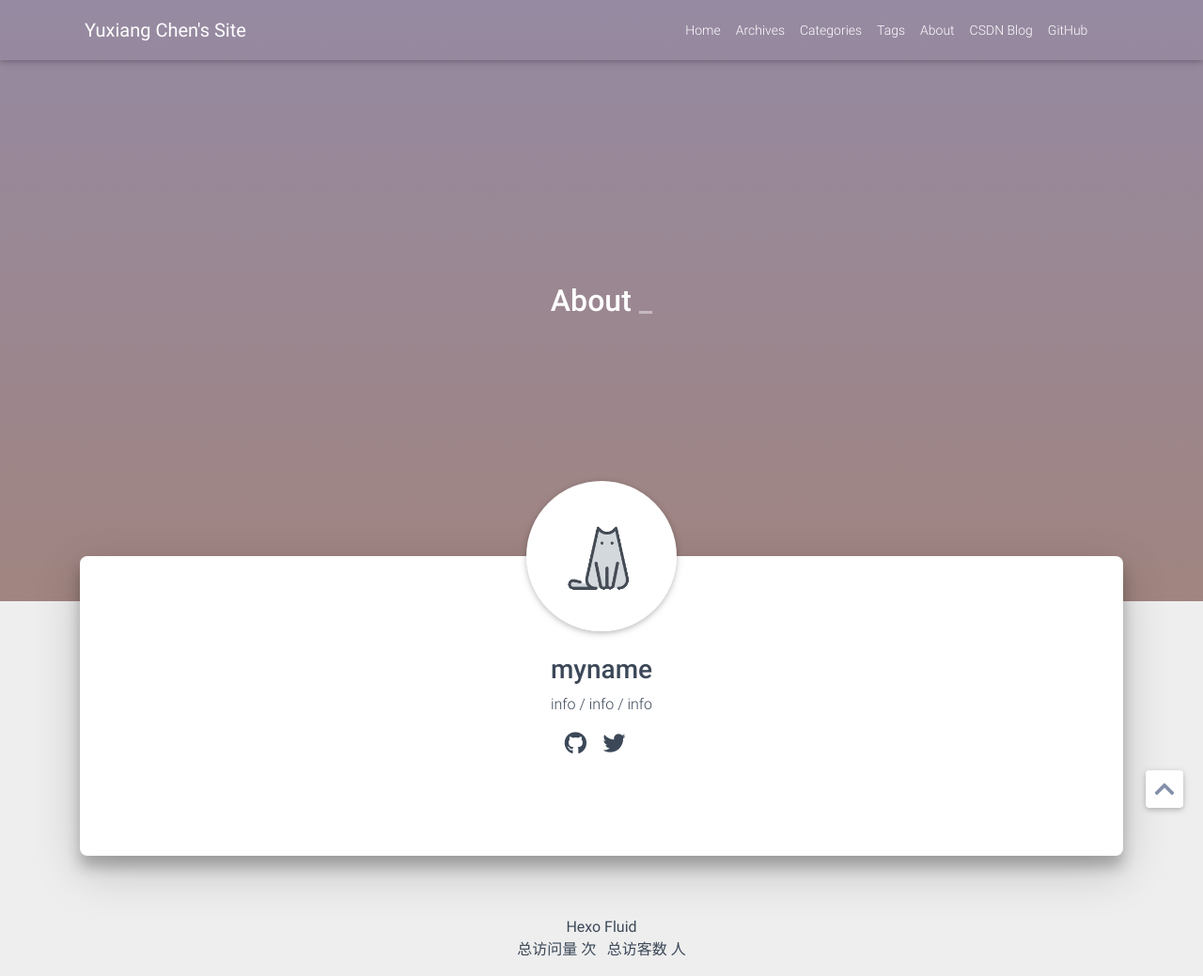
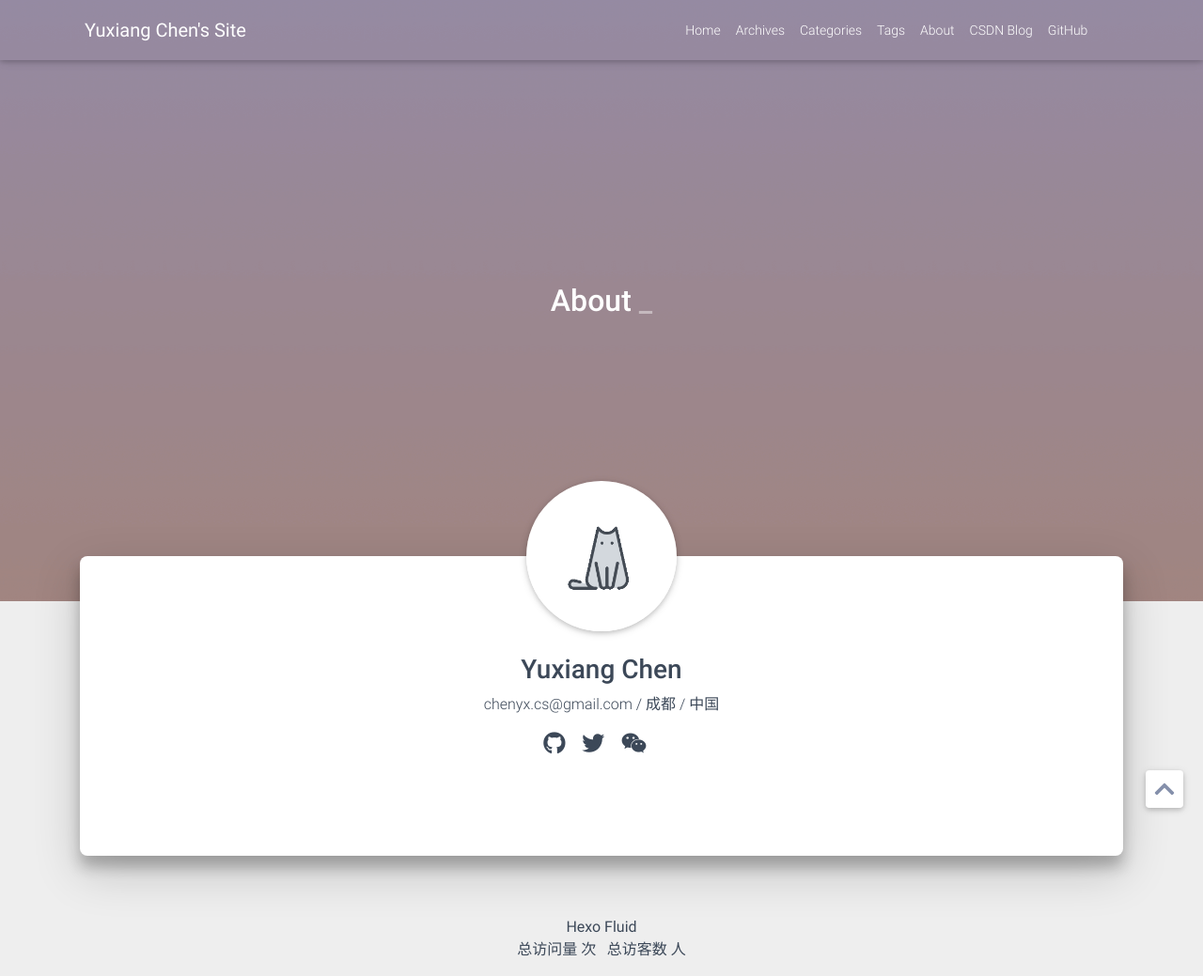
Before and after one commit to Feynman1999/Feynman1999.github.io, a plain HTML site: page about/index.html in a window 1280 px wide. Shown: the whole page at 94% size. Drawn offline with nearby package versions, Linux system fonts and the light colour scheme; some packages are replaced by stand-ins of ours; a script that the page names is missing; some icons are missing; a small style sheet from the web is missing.

Commit message:
Site updated: 2020-02-06 13:55:30

```diff
--- a/about/index.html
+++ b/about/index.html
@@ -159,12 +159,12 @@
 
 
 <div class="text-center">
-  <p class="h3">myname</p>
-  <p>info / info / info</p>
+  <p class="h3">Yuxiang Chen</p>
+  <p>chenyx.cs@gmail.com / 成都 / 中国</p>
 
 
 
-    <a href="https://github.com"
+    <a href="https://github.com/Feynman1999"
        class="h4 ">
       <i class="fab fa-github" aria-hidden="true"></i>
 
@@ -173,7 +173,7 @@
 
 
 
-    <a href="https://twitter.com"
+    <a href="https://twitter.com/gBVdpiML8quHgZv"
        class="h4 ">
       <i class="fab fa-twitter" aria-hidden="true"></i>
 
@@ -181,6 +181,15 @@
     &nbsp;&nbsp;
 
 
+
+    <a href="javascript:;"
+       class="h4 wechat">
+      <i class="fab fa-weixin" aria-hidden="true"></i>
+
+        <div class="wechat-qrcode"></div>
+
+    </a>
+    &nbsp;&nbsp;
 
 </div>
 <div class="mt-5 markdown-body">
```
Also changed, not shown: img/wechat.png (added).
